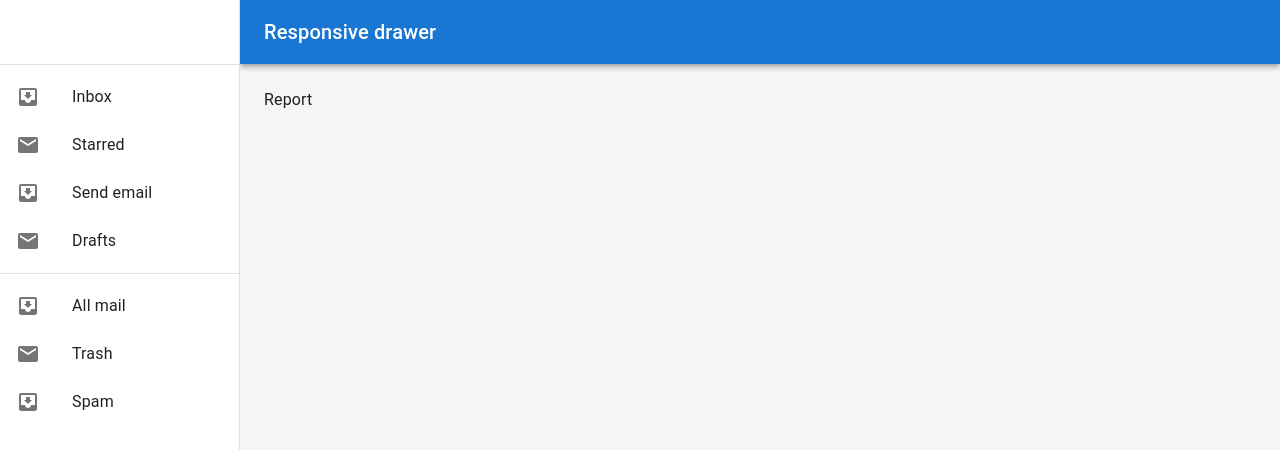
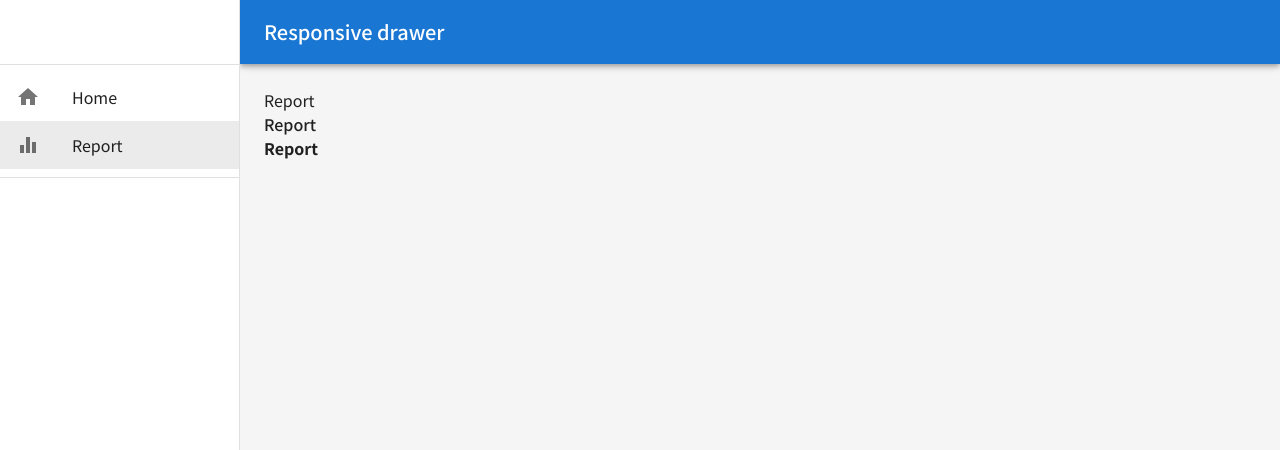
Before and after one commit to mikurikuri11/kakeibo_app, a React (Create React App) app: page /report in a window 1280 px wide. Shown: the top 450 px of the page. Built offline with nearby package versions, Linux system fonts and the light colour scheme; the HTML template or start-up script is replaced by a standard one.

Commit message:
🎨 アプリの基本設定完了

```diff
--- a/public/index.html
+++ b/public/index.html
@@ -15,6 +15,12 @@
       user's mobile device or desktop. See https://developers.google.com/web/fundamentals/web-app-manifest/
     -->
     <link rel="manifest" href="%PUBLIC_URL%/manifest.json" />
+    <link rel="preconnect" href="https://fonts.googleapis.com" />
+    <link rel="preconnect" href="https://fonts.gstatic.com" crossorigin />
+    <link
+      href="https://fonts.googleapis.com/css2?family=Noto+Sans+JP:wght@100..900&display=swap"
+      rel="stylesheet"
+    />
     <!--
       Notice the use of %PUBLIC_URL% in the tags above.
       It will be replaced with the URL of the `public` folder during the build.
--- a/src/App.tsx
+++ b/src/App.tsx
@@ -5,9 +5,14 @@
 import { Report } from "./pages/Report";
 import { NoMatch } from "./pages/NoMatch";
 import { AppLayout } from "./components/layout/AppLayout";
+import { theme } from "./theme/theme";
+import { ThemeProvider } from "@emotion/react";
+import { CssBaseline } from "@mui/material";
 
 function App() {
   return (
+    <ThemeProvider theme={theme}>
+      <CssBaseline />
       <Router>
         <Routes>
           <Route path="/" element={<AppLayout />}>
@@ -17,6 +22,7 @@
           </Route>
         </Routes>
       </Router>
+    </ThemeProvider>
   );
 }
 
--- a/src/components/common/Sidebar.tsx
+++ b/src/components/common/Sidebar.tsx
@@ -9,9 +9,10 @@
   ListItemText,
   Toolbar,
 } from "@mui/material";
-import InboxIcon from "@mui/icons-material/MoveToInbox";
-import MailIcon from "@mui/icons-material/Mail";
-import { FC } from "react";
+import HomeIcon from "@mui/icons-material/Home";
+import EqualizerIcon from "@mui/icons-material/Equalizer";
+import { NavLink } from "react-router-dom";
+import { CSSProperties } from "react";
 
 interface SidebarProps {
   drawerWidth: number;
@@ -20,35 +21,51 @@
   handleDrawerTransitionEnd: () => void;
 }
 
+interface menuItem {
+  text: string;
+  path: string;
+  icon: React.ComponentType;
+}
+
+const MenuItems: menuItem[] = [
+  { text: "Home", path: "/", icon: HomeIcon },
+  { text: "Report", path: "/report", icon: EqualizerIcon },
+];
+
+const baseLinkStyle: CSSProperties = {
+  textDecoration: "none",
+  color: "inherit",
+  display: "block",
+};
+
+const activeLinkStyle: CSSProperties = {
+  backgroundColor: "rgba(0, 0, 0, 0.08)",
+};
+
 const drawer = (
   <div>
     <Toolbar />
     <Divider />
     <List>
-      {["Inbox", "Starred", "Send email", "Drafts"].map((text, index) => (
-        <ListItem key={text} disablePadding>
-          <ListItemButton>
-            <ListItemIcon>
-              {index % 2 === 0 ? <InboxIcon /> : <MailIcon />}
-            </ListItemIcon>
-            <ListItemText primary={text} />
-          </ListItemButton>
-        </ListItem>
+      {MenuItems.map((item, index) => (
+        <NavLink key={index} to={item.path} style={({isActive}) => {
+          return {
+            ...baseLinkStyle,
+            ...(isActive ? activeLinkStyle : {}),
+          }
+        }}>
+          <ListItem key={index} disablePadding>
+            <ListItemButton>
+              <ListItemIcon>
+                <item.icon />
+              </ListItemIcon>
+              <ListItemText primary={item.text} />
+            </ListItemButton>
+          </ListItem>
+        </NavLink>
       ))}
     </List>
     <Divider />
-    <List>
-      {["All mail", "Trash", "Spam"].map((text, index) => (
-        <ListItem key={text} disablePadding>
-          <ListItemButton>
-            <ListItemIcon>
-              {index % 2 === 0 ? <InboxIcon /> : <MailIcon />}
-            </ListItemIcon>
-            <ListItemText primary={text} />
-          </ListItemButton>
-        </ListItem>
-      ))}
-    </List>
   </div>
 );
 
--- a/src/pages/Report.tsx
+++ b/src/pages/Report.tsx
@@ -1,3 +1,17 @@
+import { Typography } from "@mui/material"
+
 export const Report = () => {
-  return <div>Report</div>;
+  return (
+    <>
+      <Typography fontWeight="fontWeightRegular">
+        Report
+      </Typography>
+      <Typography fontWeight="fontWeightMedium">
+        Report
+      </Typography>
+      <Typography fontWeight="fontWeightBold">
+        Report
+      </Typography>
+    </>
+  )
 }
--- /dev/null
+++ b/src/theme/theme.ts
@@ -0,0 +1,10 @@
+import { createTheme } from "@mui/material/styles";
+
+export const theme = createTheme({
+  typography: {
+    fontFamily: 'Noto Sans JP, Roboto, "Helvetica Neue", Arial, sans-serif',
+    fontWeightRegular: 400,
+    fontWeightMedium: 500,
+    fontWeightBold: 700,
+  },
+});
```
Lines whose indentation alone changed are shown as unchanged.
